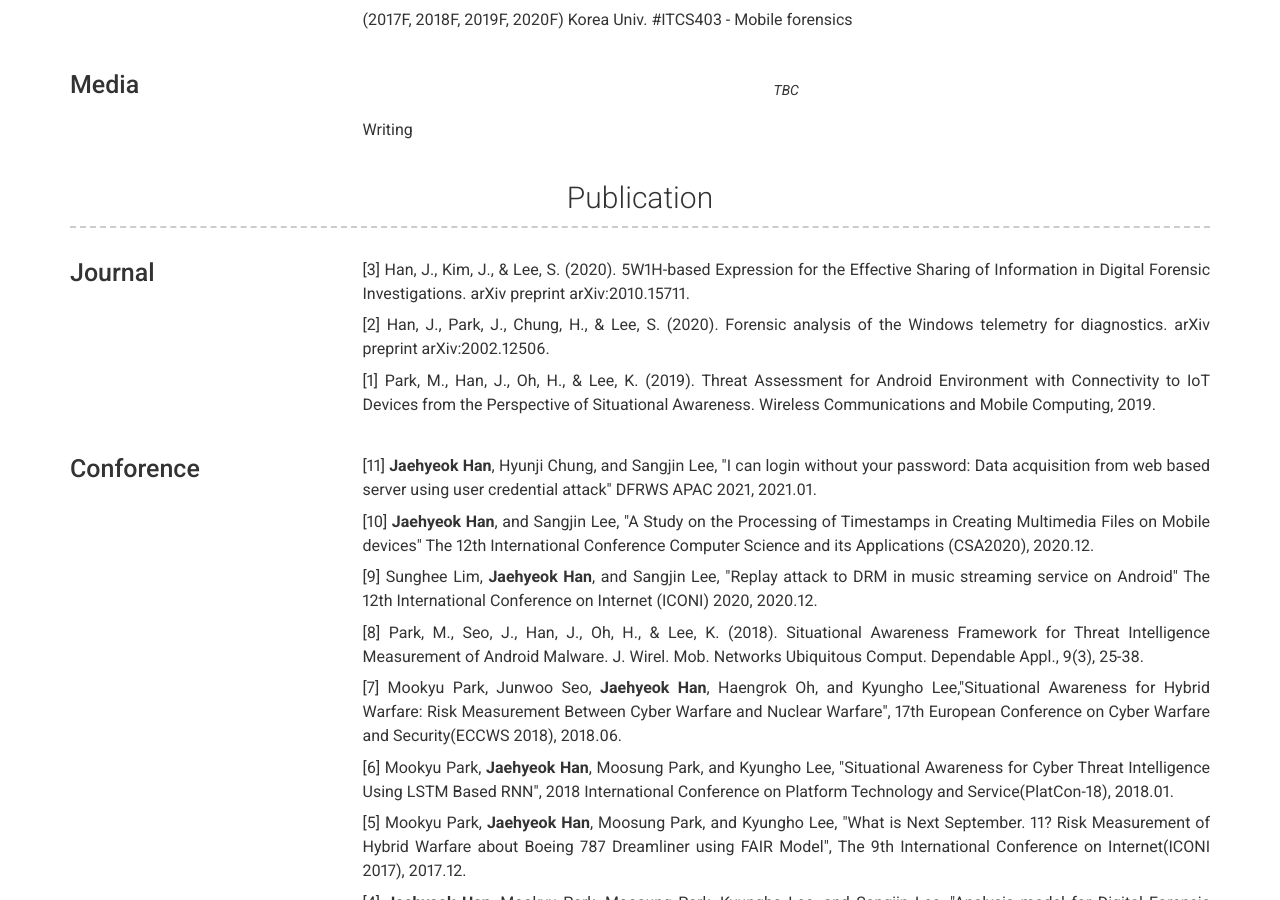
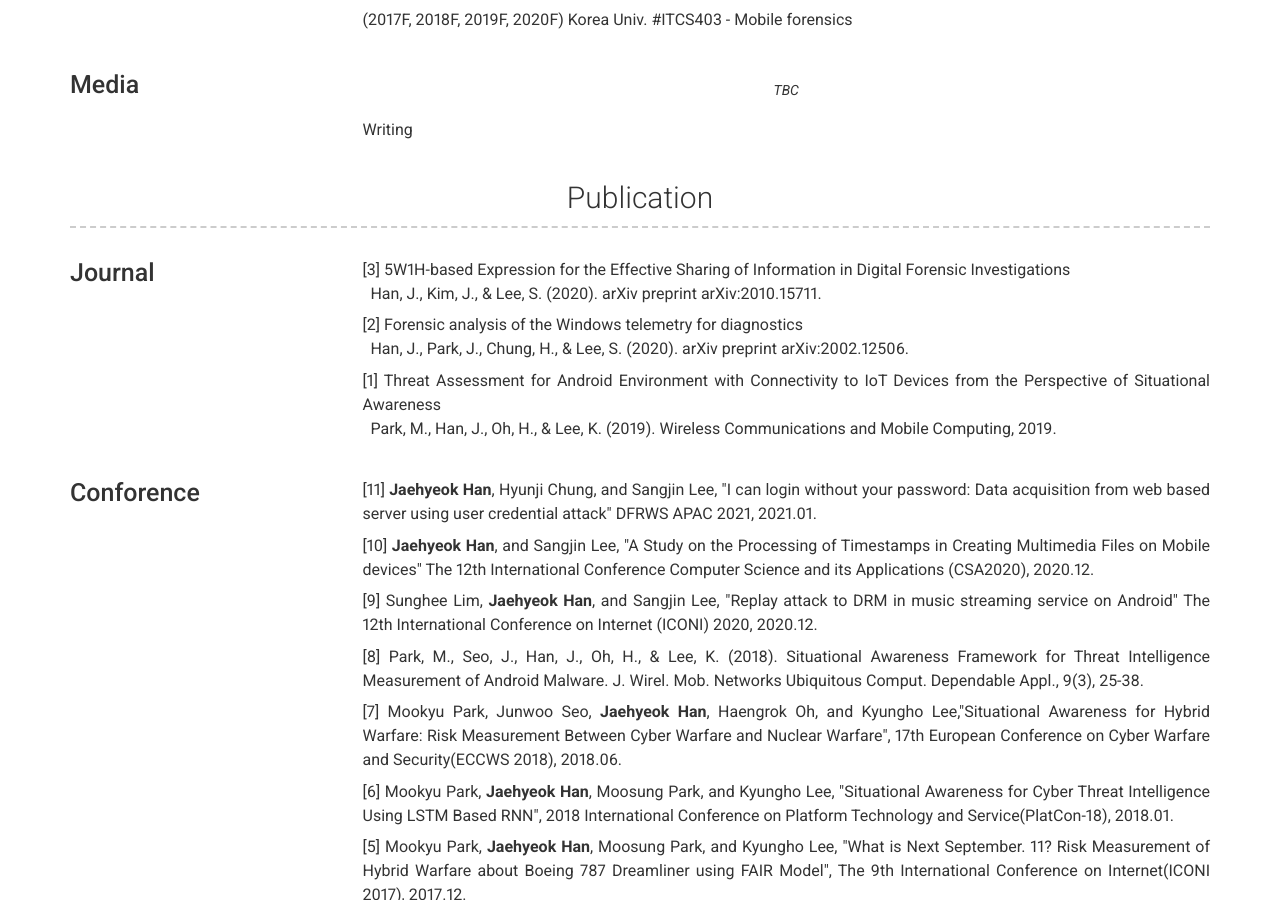
Before and after one commit to JaehyeokHan/jaehyeokhan.github.io, a Jekyll site: the page built from index.md, in a window 1280 px wide and 900 px high, scrolled down 1791 px. Built offline with Jekyll 4.4.1, drawn with Linux system fonts in a browser that asks for light colours; nearby versions of some CDN libraries.

```diff
--- a/_config.yml
+++ b/_config.yml
@@ -146,9 +146,9 @@ content:
 #       quote: >
 #         Short description of the company (optional)
         description: | # this will include new lines to allow paragraphs
-         <p>[3] Han, J., Kim, J., & Lee, S. (2020). 5W1H-based Expression for the Effective Sharing of Information in Digital Forensic Investigations. arXiv preprint arXiv:2010.15711.</p>
-         <p>[2] Han, J., Park, J., Chung, H., & Lee, S. (2020). Forensic analysis of the Windows telemetry for diagnostics. arXiv preprint arXiv:2002.12506.</p>
-         <p>[1] Park, M., Han, J., Oh, H., & Lee, K. (2019). Threat Assessment for Android Environment with Connectivity to IoT Devices from the Perspective of Situational Awareness. Wireless Communications and Mobile Computing, 2019.</p>
+         <p>[3] 5W1H-based Expression for the Effective Sharing of Information in Digital Forensic Investigations<br>&nbsp;&nbsp;Han, J., Kim, J., & Lee, S. (2020). arXiv preprint arXiv:2010.15711.</p>
+         <p>[2] Forensic analysis of the Windows telemetry for diagnostics<br>&nbsp;&nbsp;Han, J., Park, J., Chung, H., & Lee, S. (2020). arXiv preprint arXiv:2002.12506.</p>
+         <p>[1] Threat Assessment for Android Environment with Connectivity to IoT Devices from the Perspective of Situational Awareness<br>&nbsp;&nbsp;Park, M., Han, J., Oh, H., & Lee, K. (2019). Wireless Communications and Mobile Computing, 2019.</p>
 
       - layout: left
         title: Conforence
```
